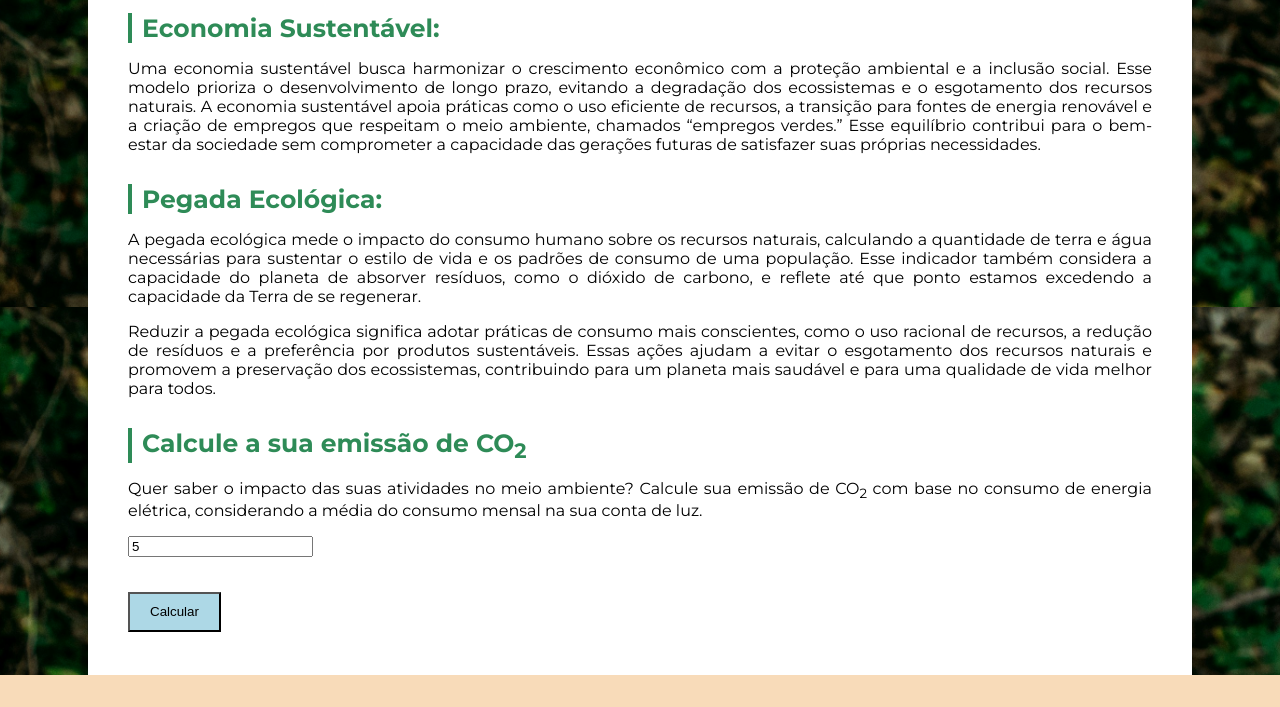
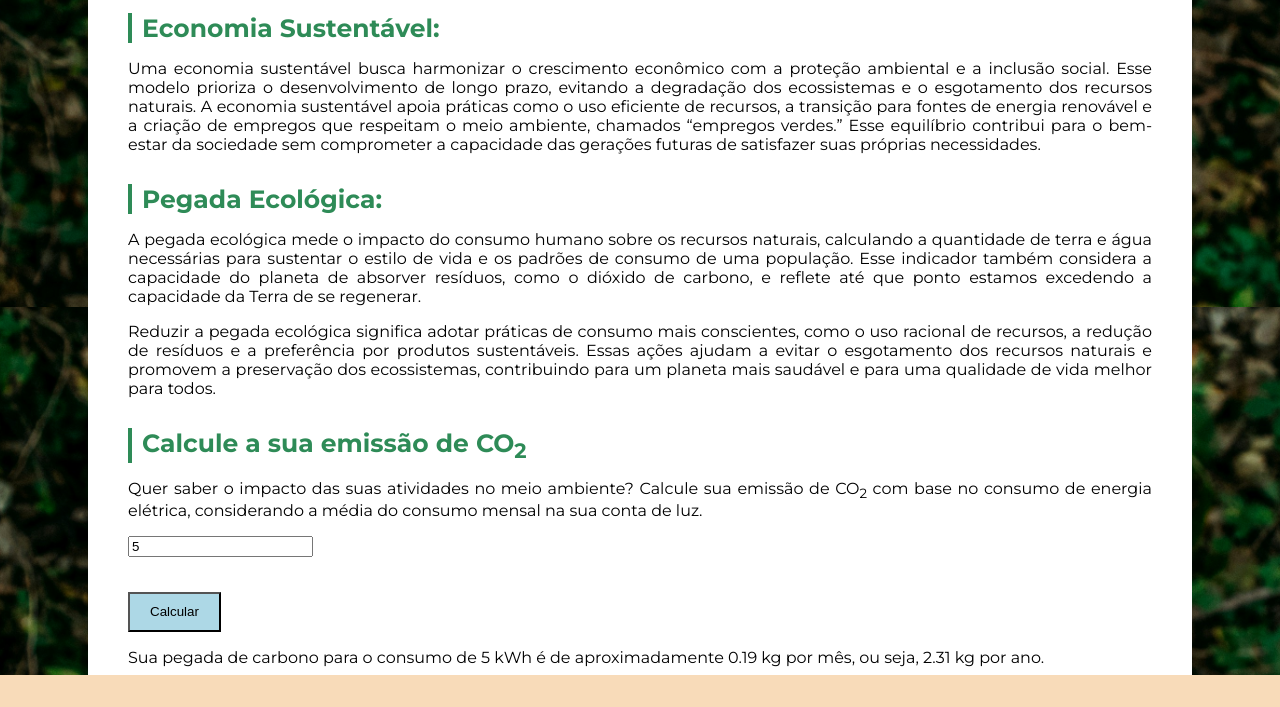
Before and after one commit to naomirosa/TrajetoVerde, a plain HTML site: page index.html in a window 1280 px wide. Both pictures are taken after typing "5" into the empty fields and a click on the button "Calcular". Shown: the part 493-1200 px from the top of the page. Drawn offline with Linux system fonts and the light colour scheme; files that its build step writes are made by us from their sources; files whose address does not match are found by name.

Commit message:
Update index.html

```diff
--- a/index.html
+++ b/index.html
@@ -10,7 +10,23 @@
 
     <link rel="stylesheet" type="text/css" href="/html-css/styles.css"> <!-- arquivo CSS que define estilos para o layout da página-->
 
-    <script src="/javascript/site.js"></script> <!-- arquivo JavaScript que contém as funções para calcular a emissão de CO2-->
+    <script>
+        function calcularEmissao () {
+    const consumoEnergia = parseFloat(document.getElementById("totalconta").value);
+    const fatorEmissao = 0.0385;
+
+    if (isNaN(consumoEnergia) || consumoEnergia <= 0) {
+        document.getElementById("resultado").innerText = "Por favor, insira um valor válido de consumo em kWh.";
+        return;
+    }
+    const emissaoMensal = consumoEnergia * fatorEmissao;
+    const emissaoAnual = emissaoMensal * 12;
+
+    document.getElementById("resultado").innerText =
+        `Sua pegada de carbono para o consumo de ${consumoEnergia} kWh é de aproximadamente ${emissaoMensal.toFixed(2)} kg por mês, ` +
+        `ou seja, ${emissaoAnual.toFixed(2)} kg por ano.`;
+}
+    </script> <!-- arquivo JavaScript que contém as funções para calcular a emissão de CO2-->
 
 
     <title>Página Inicial - Trajeto Verde</title>
```
